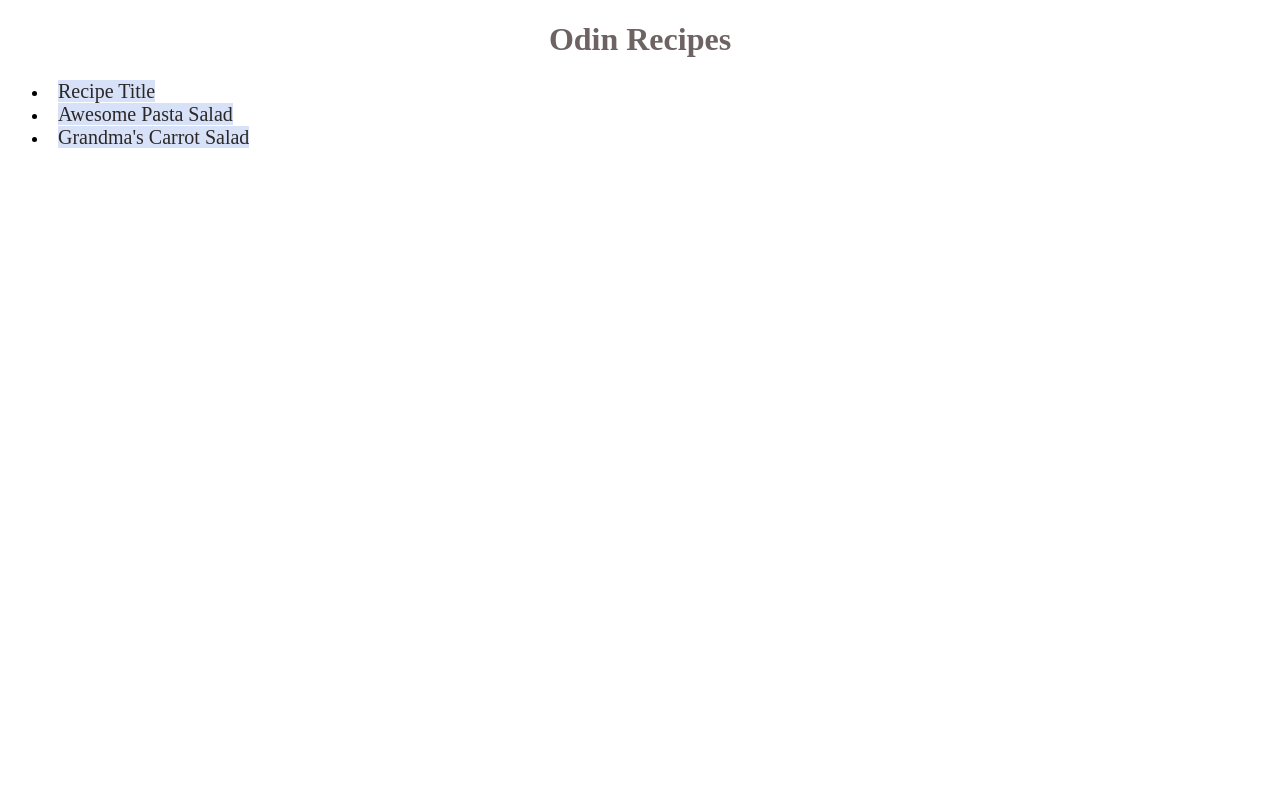
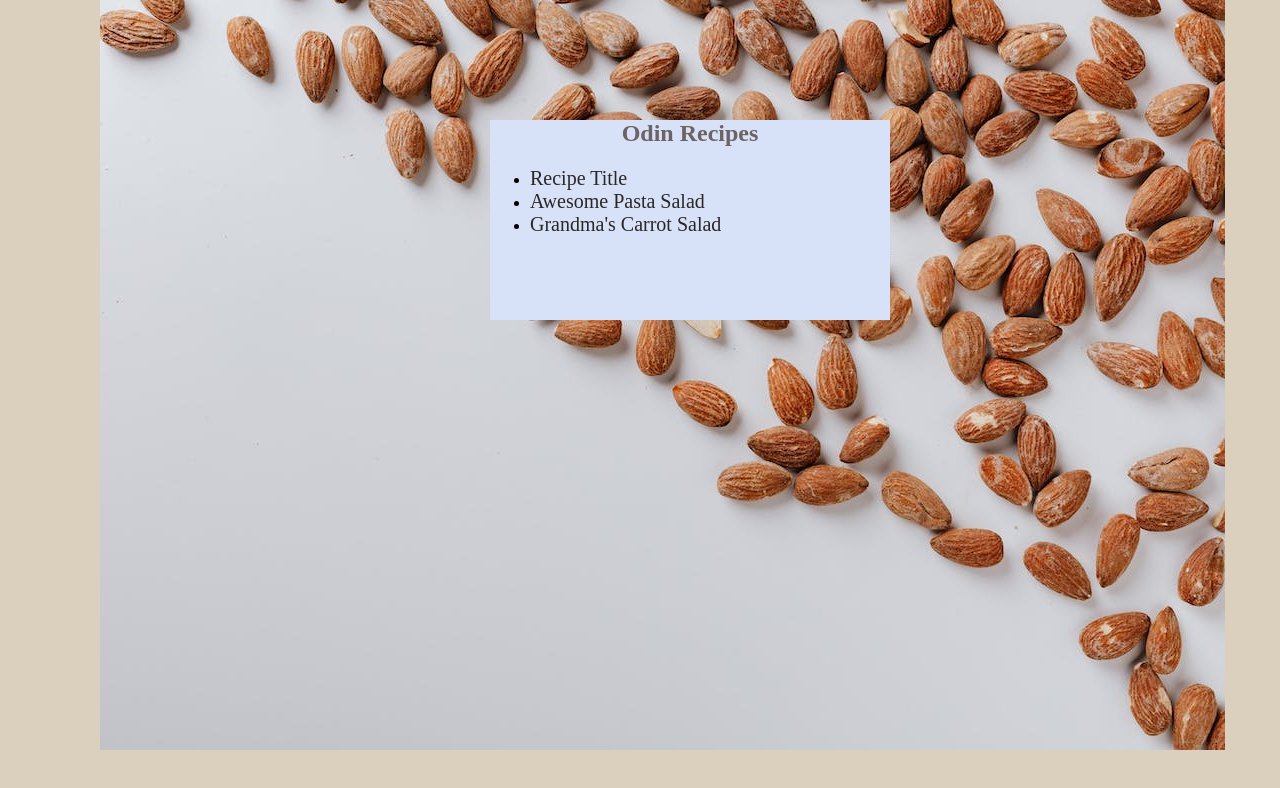
Before and after one commit to BaRemy/odin-recipes, a plain HTML site: page index.html in a window 1280 px wide. Drawn offline with Linux system fonts and the light colour scheme.

Commit message:
feat: add image and colors

```diff
--- a/index.html
+++ b/index.html
@@ -7,11 +7,15 @@
     <link rel="stylesheet" href="style.css">
 </head>
 <body>
+    <section>
+        <div class="container">
             <h1>Odin Recipes</h1>
             <ul>
             <li><a href="recipes/southern-potato-salad.html">Recipe Title</a></li>
             <li><a href="recipes/awesome-pasta-salad.html">Awesome Pasta Salad</a></li>
             <li><a href="recipes/grandma-carrot-salad.html">Grandma's Carrot Salad</a></li>
         </ul>
+        </div>
+    </section>
 </body>
 </html>
--- a/style.css
+++ b/style.css
@@ -1,3 +1,22 @@
+body {
+    margin: 0;
+    padding: 0;
+    box-sizing: border-box;
+    background-color: rgb(219, 207, 190);
+}
+section {
+    background: url(recipe-image.jpeg);
+    background-repeat: no-repeat;
+    padding: 100px;
+    margin-left: 100px;
+    height: 600px;
+}
+.container {
+    height: 200px;
+    width: 400px;
+    background-color: #d7e1f7;
+    margin: 0  auto;
+}
 h1 {
     text-align: center;
     color: rgb(109, 99, 99);
@@ -7,7 +26,7 @@ a {
     color:rgb(43, 39, 39);
     font-size: 20px;
     padding: 0px;
-    margin: 10px;
+    /* margin: 10px; */
     text-decoration: none;
     cursor: pointer;
 }
```
Also changed, not shown: recipe-image.jpeg (added). Lines whose indentation alone changed are shown as unchanged.
